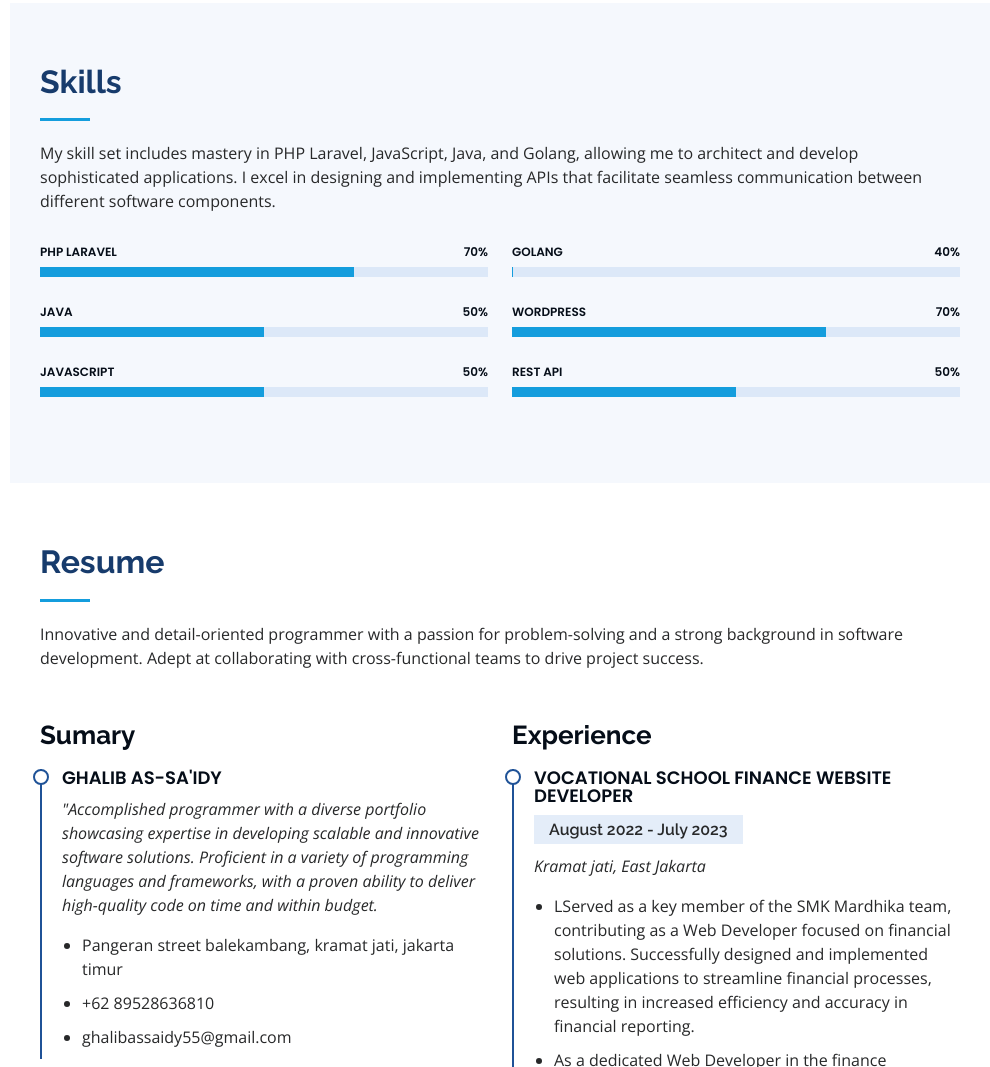
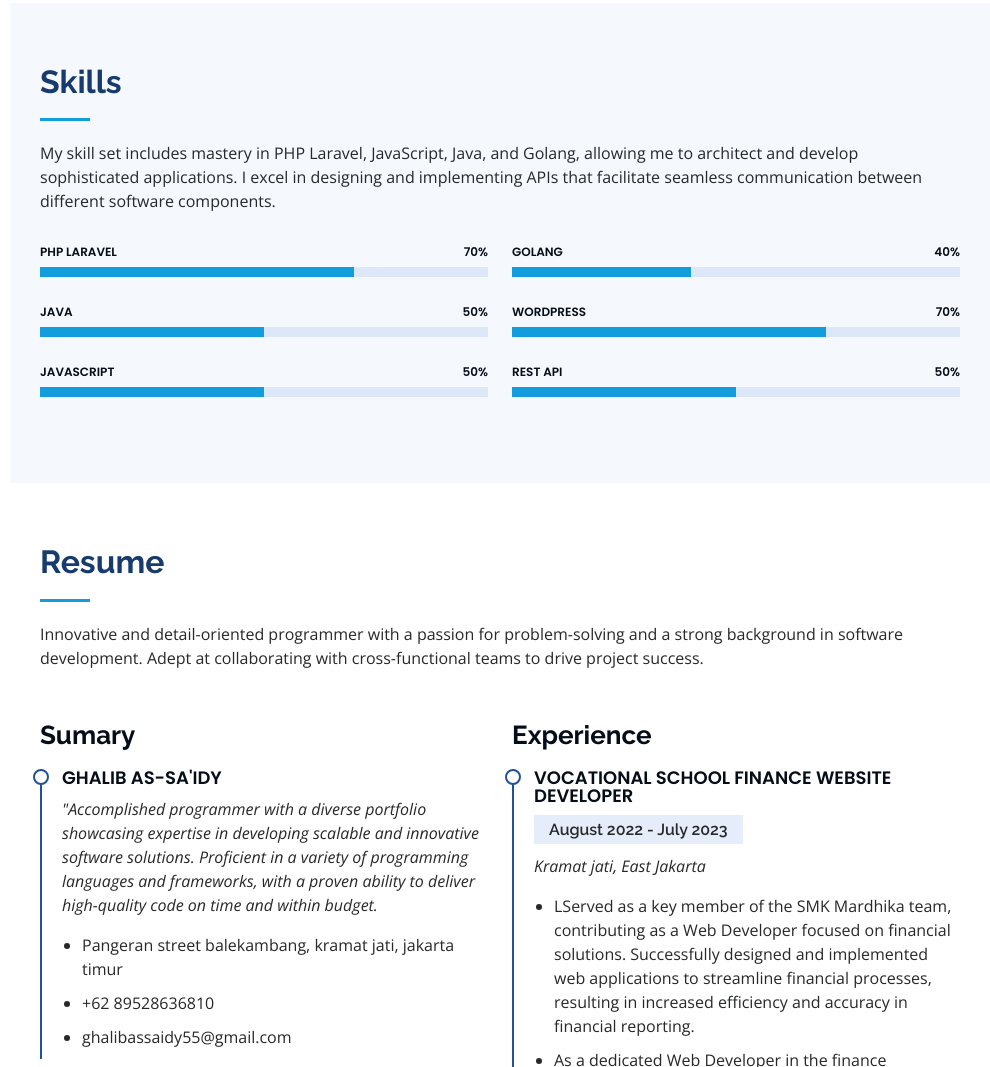
Before and after one commit to ghalibassaidy/ghalibassaidy.github.io, a plain HTML site: page index.html in a window 1280 px wide. Shown: the part 2116-3183 px from the top of the page, without its empty margins (290-1280 px from the left). Drawn offline with nearby package versions, Linux system fonts and the light colour scheme.

Commit message:
Update index.html

```diff
--- a/index.html
+++ b/index.html
@@ -227,7 +227,7 @@
                         <div class="progress">
                             <span class="skill">Golang <i class="val">40%</i></span>
                             <div class="progress-bar-wrap">
-                                <div class="progress-bar" role="progressbar" aria-valuenow="4   0" aria-valuemin="0" aria-valuemax="100"></div>
+                                <div class="progress-bar" role="progressbar" aria-valuenow="40" aria-valuemin="0" aria-valuemax="100"></div>
                             </div>
                         </div>
 
```
